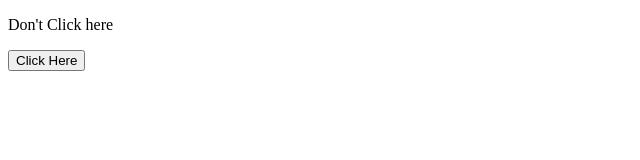
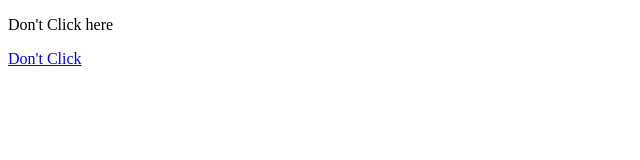
Before and after one commit to XxTraineePiyushxX/piyush-website, a plain HTML site: page index.html in a window 1280 px wide. Shown: the whole page, without its empty margins (0-640 px from the left). Drawn offline with Linux system fonts and the light colour scheme.

Commit message:
Update index.html

```diff
--- a/index.html
+++ b/index.html
@@ -9,7 +9,7 @@
       Don't Click here
     </p>
 
-    <button>Click Here</button>
+    <a href="https://www.youtube.com/watch?v=xvFZjo5PgG0">Don't Click</a>
 
   </body>
 </html>
```
